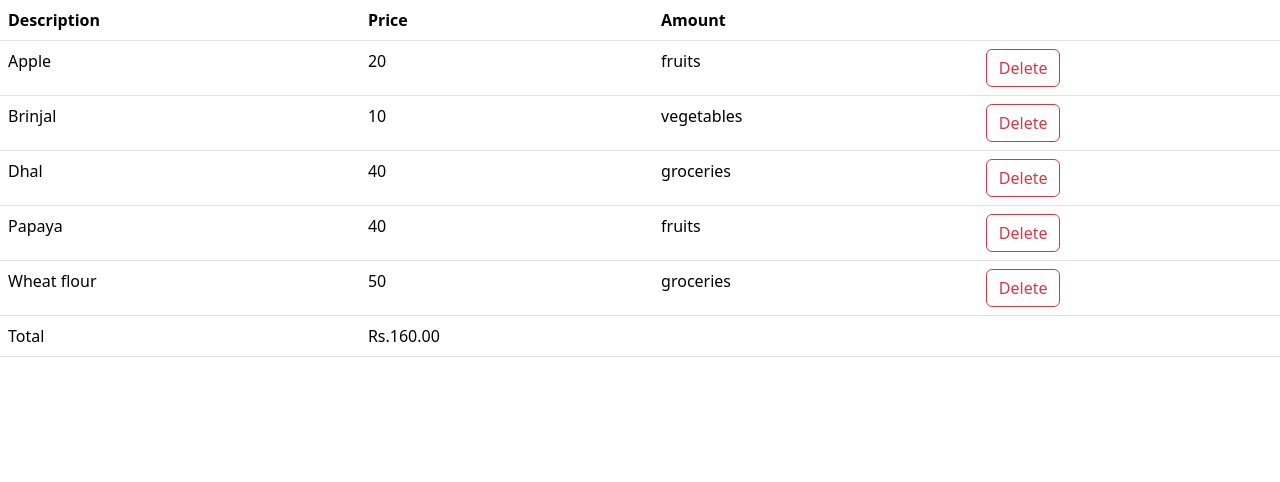
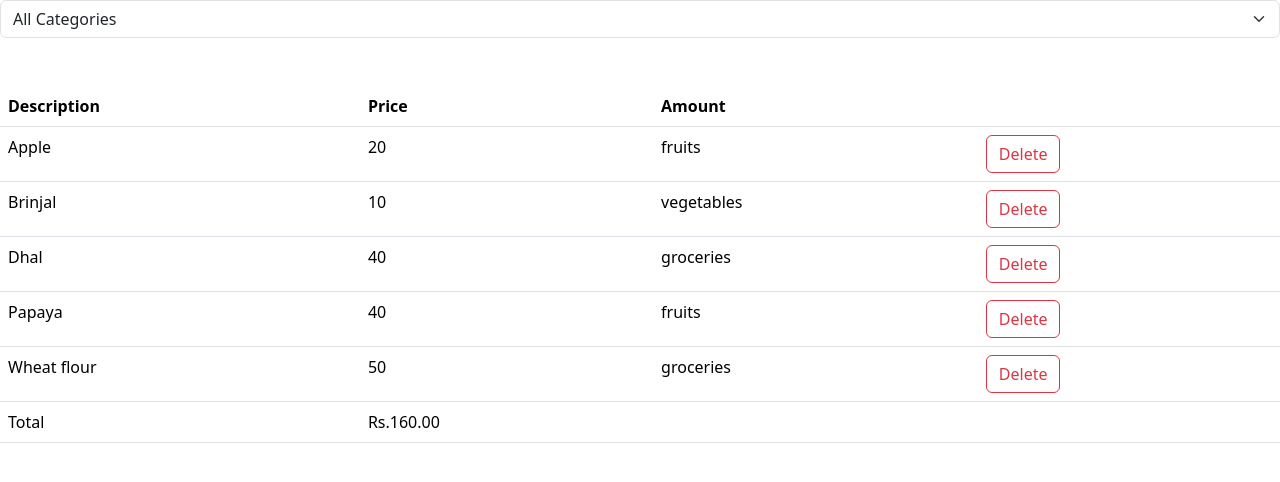
Before and after one commit to JayaniAnu10/food-cart, a React (Vite) app: page / in a window 1280 px wide. Shown: the top 482 px of the page. Built offline with nearby package versions, Linux system fonts and the light colour scheme.

Commit message:
Setting category filter

```diff
--- a/src/App.tsx
+++ b/src/App.tsx
@@ -1,8 +1,8 @@
 import { useState } from "react";
-import Items from "./Items";
+import Items from "./Components/Items";
+import ItemsFilter from "./Components/ItemsFilter";
 
 function App() {
-  const list = ["Fruits", "Vegetables", "Groceries"];
   const [item, setItem] = useState([
     { id: 1, description: "Apple", category: "fruits", amount: 20 },
     { id: 2, description: "Brinjal", category: "vegetables", amount: 10 },
@@ -11,10 +11,17 @@ function App() {
     { id: 5, description: "Wheat flour", category: "groceries", amount: 50 },
   ]);
 
+  const [selectedCategory, setCategory] = useState("");
+  const visibleItems = selectedCategory
+    ? item.filter((i) => i.category === selectedCategory)
+    : item;
   return (
     <>
+      <ItemsFilter
+        onSelected={(selectedCategory) => setCategory(selectedCategory)}
+      />
       <Items
-        expenses={item}
+        expenses={visibleItems}
         onDelete={(id) => setItem(item.filter((e) => e.id !== id))}
       />
     </>
--- /dev/null
+++ b/src/Components/ItemsFilter.tsx
@@ -0,0 +1,20 @@
+import React, { useState } from "react";
+
+interface Props {
+  onSelected: (category: string) => void;
+}
+const ItemsFilter = ({ onSelected }: Props) => {
+  return (
+    <select
+      className="form-select mb-5"
+      onChange={(event) => onSelected(event.target.value)}
+    >
+      <option value="">All Categories</option>
+      <option value="fruits">Fruits</option>
+      <option value="vegetables">Vegetables</option>
+      <option value="groceries">Groceries</option>
+    </select>
+  );
+};
+
+export default ItemsFilter;
```
Also changed, not shown: src/Components/Items.tsx (renamed from src/Items.tsx).
